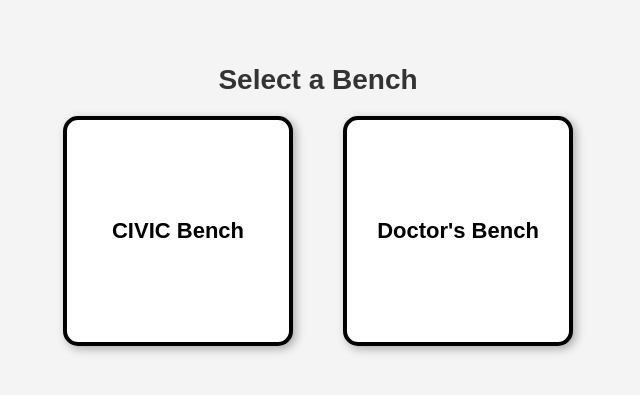
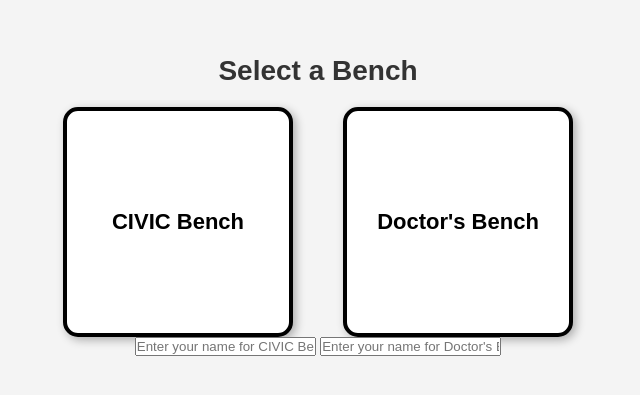
Before and after one commit to ksugeeth/PC-Status, a website with bundled scripts: page index.html in a window 1280 px wide. Shown: the part 195-590 px from the top of the page, without its empty margins (322-962 px from the left). Built offline with nearby package versions, Linux system fonts and the light colour scheme; no server answers.

Commit message:
Update index.html

```diff
--- a/index.html
+++ b/index.html
@@ -14,6 +14,10 @@
             <div class="bench" id="civicBench">CIVIC Bench</div>
             <div class="bench" id="doctorsBench">Doctor's Bench</div>
         </div>
+
+        <!-- Name Input Fields -->
+        <input type="text" id="civicName" class="name-input" placeholder="Enter your name for CIVIC Bench">
+        <input type="text" id="doctorsName" class="name-input" placeholder="Enter your name for Doctor's Bench">
     </div>
 
     <script type="module" src="script.js"></script>
```
